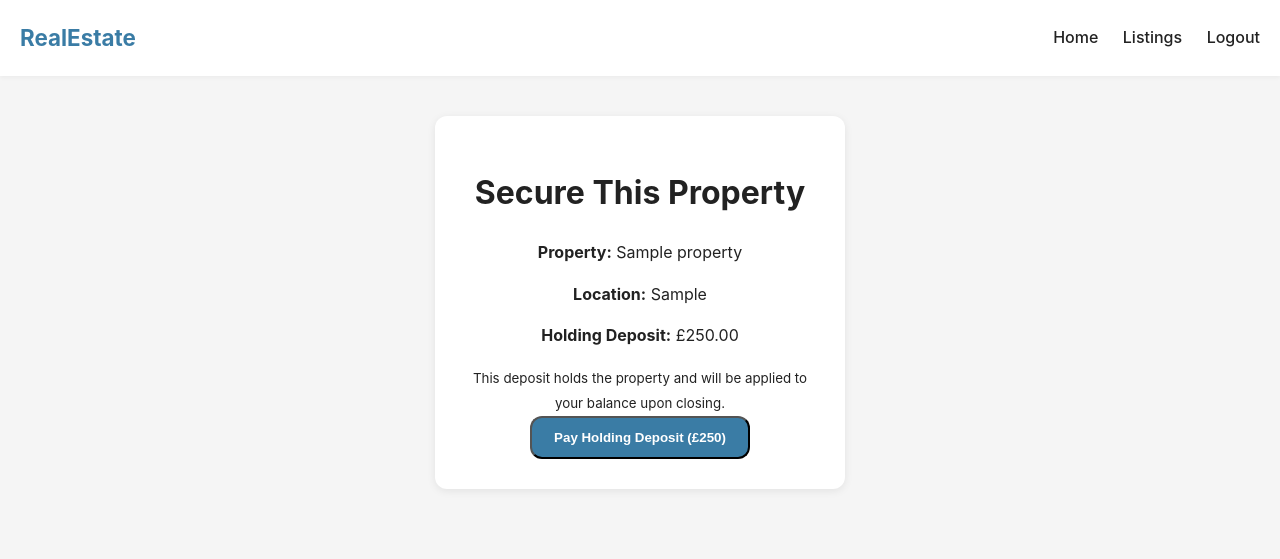
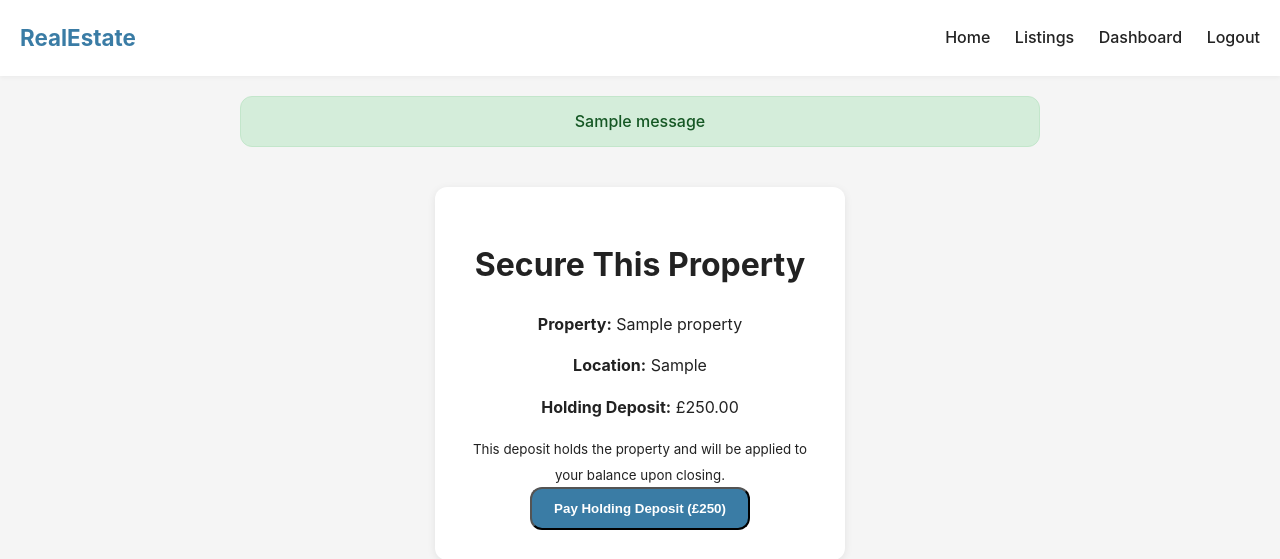
Before and after one commit to Blank55-cell/milestoneproject4, a Django app: page /checkout/1/ in a window 1280 px wide. Shown: the top 559 px of the page. Run offline with Django 5.2, Linux system fonts and the light colour scheme; a user stored in the database is signed in; tables that the repository leaves empty hold one stand-in row (values such as "Sample post"); one stand-in notice (Sample message) is shown.

Commit message:
Added in a notification message that will allow the user to know when theyre logeed in

```diff
--- a/templates/base.html
+++ b/templates/base.html
@@ -22,6 +22,7 @@
             <a href="{% url 'listings' %}">Listings</a>
 
             {% if user.is_authenticated %}
+                <a href="/dashboard/">Dashboard</a>
                 <a href="{% url 'account_logout' %}">Logout</a>
             {% else %}
                 <a href="{% url 'account_login' %}">Account</a>
@@ -29,7 +30,16 @@
         </nav>
     </header>
 
-    <!-- main content area -->
+    {% if messages %}
+    <div class="messages-container">
+        {% for message in messages %}
+            <div class="alert alert-{{ message.tags }}">
+                {{ message }}
+            </div>
+        {% endfor %}
+    </div>
+    {% endif %}
+
     <main>
         {% block content %}{% endblock %}
     </main>
```
